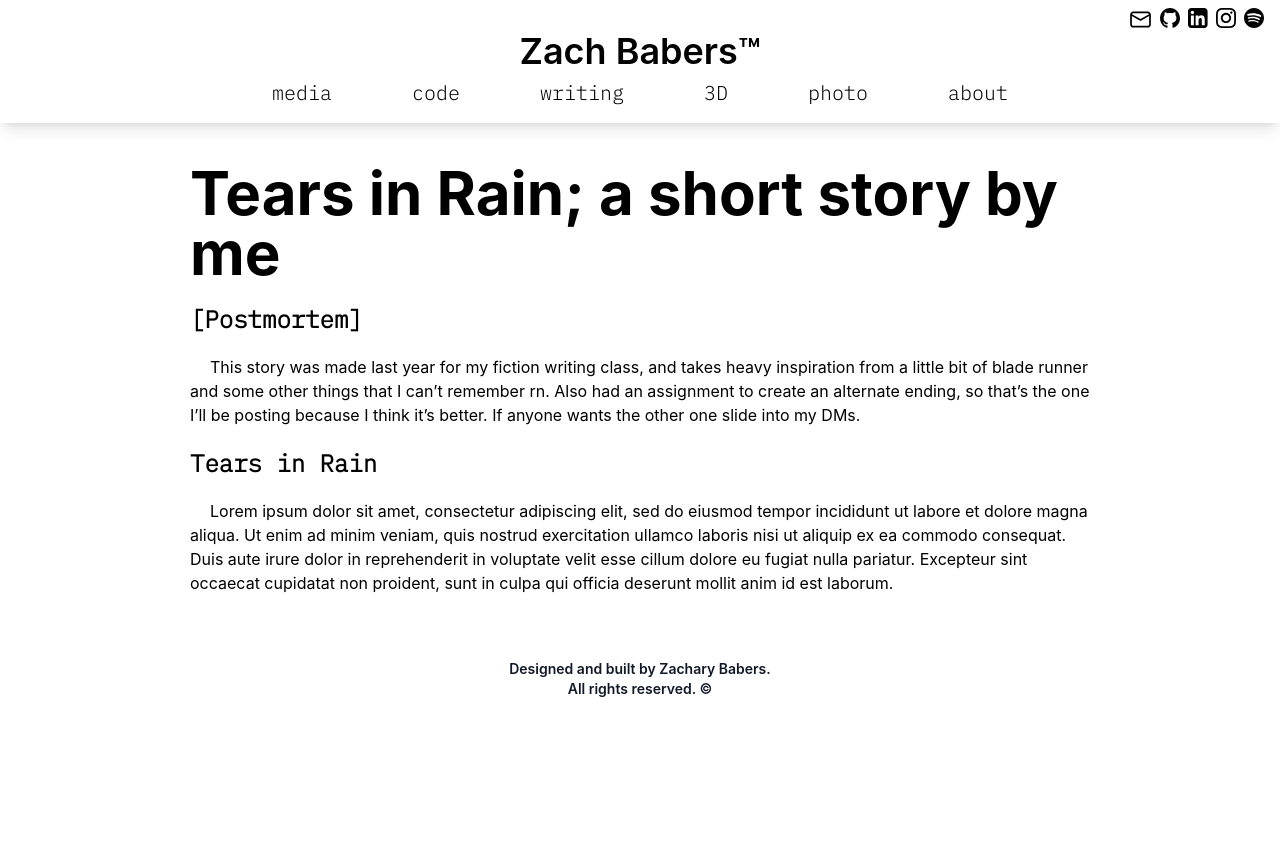
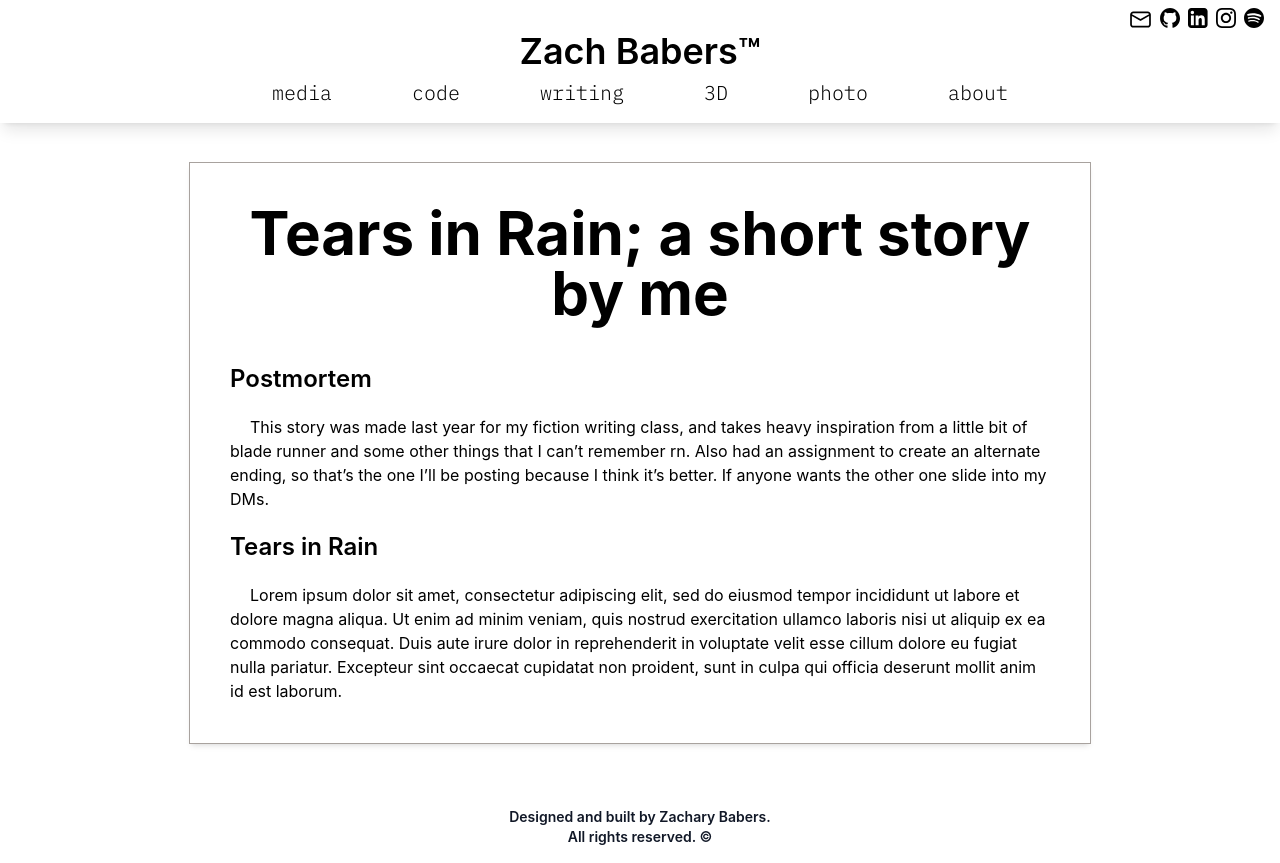
Before and after one commit to zacharybabers/mediasite, a React (Create React App) app: page /tearsinrain in a window 1280 px wide. Before the commit the page ends 800 px from the top, so only its background shows below. Built offline with nearby package versions, Linux system fonts and the light colour scheme; what tailwindcss-font-inter would draw is missing.

Commit message:
edited previous template with styling improvements

```diff
--- a/src/writingcomponents/GenericWritingPage.js
+++ b/src/writingcomponents/GenericWritingPage.js
@@ -3,15 +3,15 @@ import React from "react";
 const GenericWritingPage = () => {
     return(
         <div className="flex items-center flex-col m-10 space-y-5">
-            <div className='md:w-9/12 font-inter'>
-                <div className='font-inter font-bold text-6xl'>
+            <div className='md:w-9/12 font-inter md:outline outline-1 shadow-stone-500 outline-stone-400 md:shadow-md md:p-10'>
+                <div className='font-inter text-center mb-10 font-bold text-6xl'>
                             Tears in Rain; a short story by me
                 </div>
-                <div className='font-ibm font-bold text-2xl mt-5'>
-                        [Postmortem]
+                <div className=' font-semibold text-2xl mt-5'>
+                        Postmortem
                 </div>
                 <p className='mt-5 indent-5'>This story was made last year for my fiction writing class, and takes heavy inspiration from a little bit of blade runner and some other things that I can’t remember rn. Also had an assignment to create an alternate ending, so that’s the one I’ll be posting because I think it’s better. If anyone wants the other one slide into my DMs.</p>
-                <h2 className='font-ibm font-bold text-2xl mt-5'>Tears in Rain</h2>
+                <h2 className='font-semibold text-2xl mt-5'>Tears in Rain</h2>
                 <p className='mt-5 indent-5'>Lorem ipsum dolor sit amet, consectetur adipiscing elit, sed do eiusmod tempor incididunt ut labore et dolore magna aliqua. Ut enim ad minim veniam, quis nostrud exercitation ullamco laboris nisi ut aliquip ex ea commodo consequat. Duis aute irure dolor in reprehenderit in voluptate velit esse cillum dolore eu fugiat nulla pariatur. Excepteur sint occaecat cupidatat non proident, sunt in culpa qui officia deserunt mollit anim id est laborum.</p>
             </div>
         </div>
```
